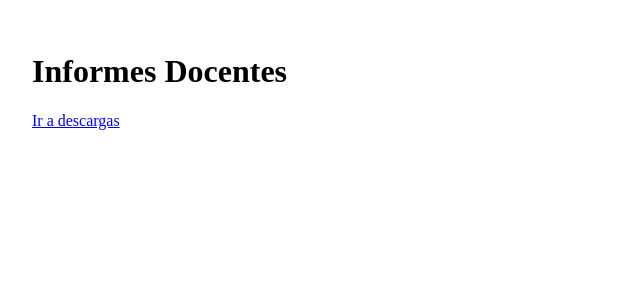
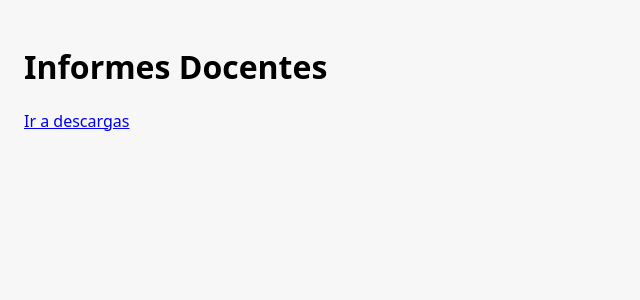
Before and after one commit to gabogus224466-creator/informes-docentes, a Next.js app: page / in a window 1280 px wide. Shown: the top 300 px of the page, without its empty margins (0-640 px from the left). Built offline with nearby package versions, Linux system fonts and the light colour scheme.

Commit message:
Create layout.tsx

```diff
--- /dev/null
+++ b/app/layout.tsx
@@ -0,0 +1,18 @@
+export const metadata = {
+  title: 'Informes Docentes',
+  description: 'Descarga segura de informes',
+};
+
+export default function RootLayout({
+  children,
+}: {
+  children: React.ReactNode;
+}) {
+  return (
+    <html lang="es">
+      <body style={{ margin: 0, fontFamily: 'system-ui, Arial, sans-serif', background: '#f7f7f7' }}>
+        {children}
+      </body>
+    </html>
+  );
+}
```
